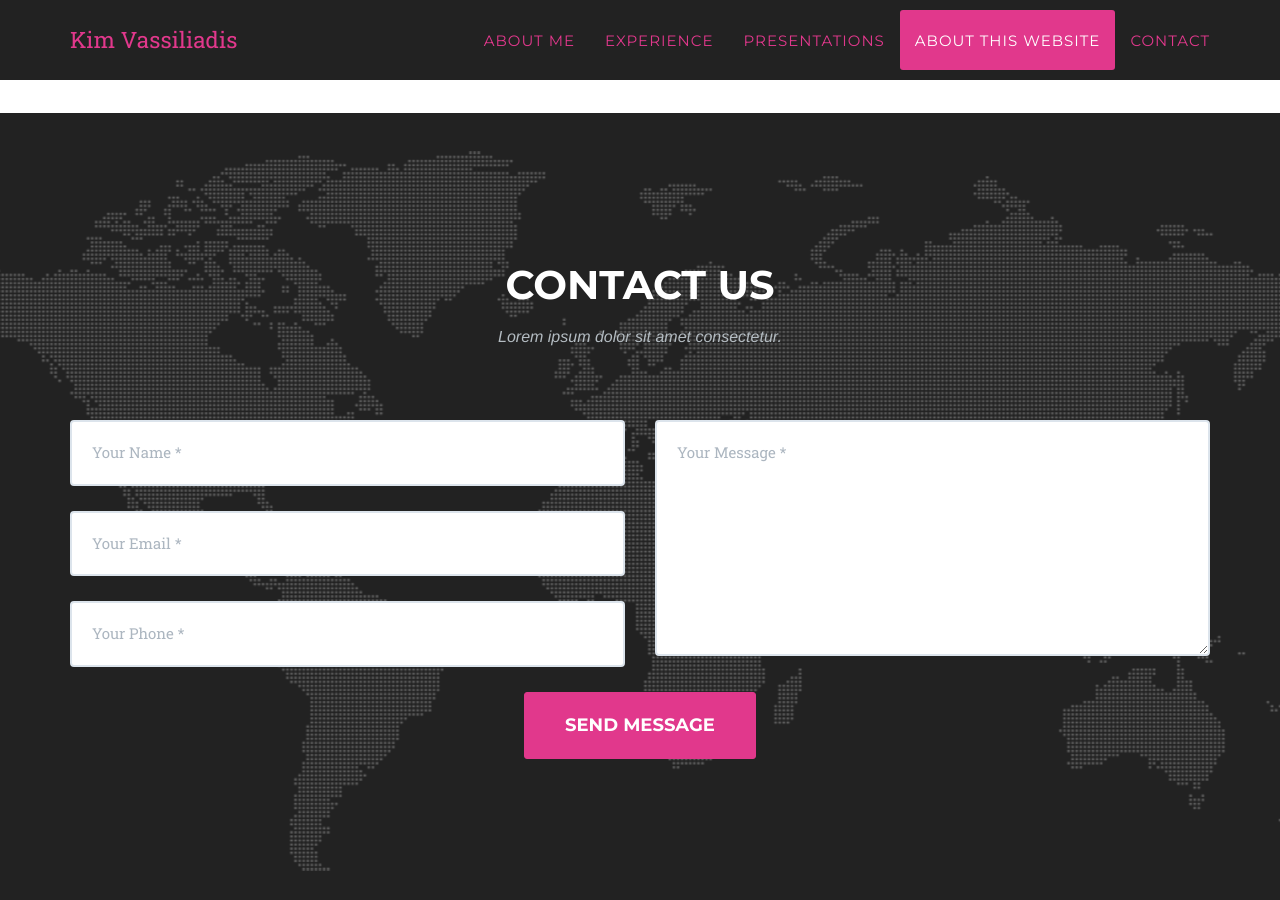
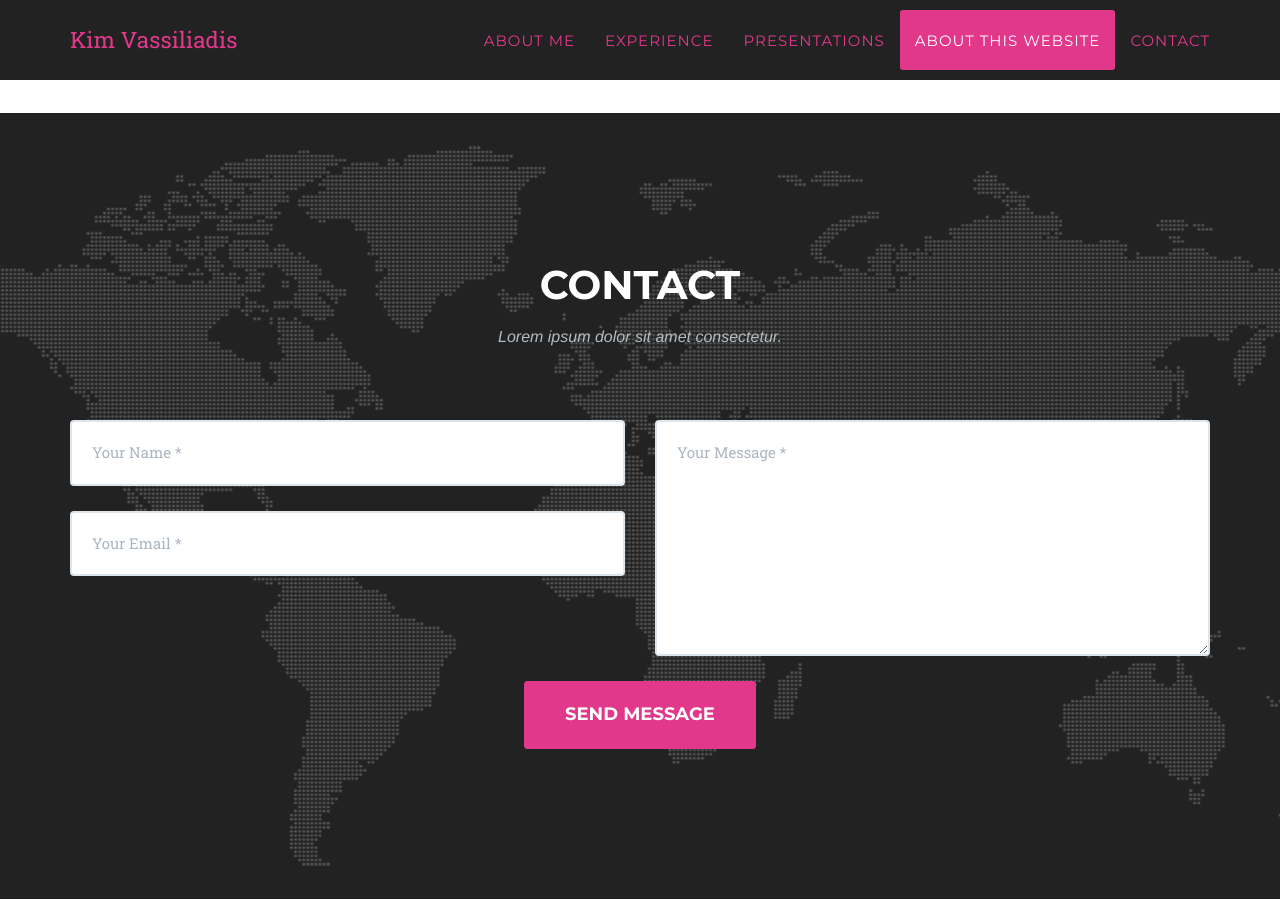
Before and after one commit to kimbrarian/jekyll, a Jekyll site: the page built from index.html, in a window 1280 px wide and 900 px high, scrolled down 8128 px. Built offline with Jekyll 4.4.1, drawn with Linux system fonts in a browser that asks for light colours; some web fonts are replaced.

Commit message:
Update contact.html

```diff
--- a/_includes/contact.html
+++ b/_includes/contact.html
@@ -2,7 +2,7 @@
         <div class="container">
             <div class="row">
                 <div class="col-lg-12 text-center">
-                    <h2 class="section-heading">Contact Us</h2>
+                    <h2 class="section-heading">Contact</h2>
                     <h3 class="section-subheading text-muted">Lorem ipsum dolor sit amet consectetur.</h3>
                 </div>
             </div>
@@ -19,10 +19,10 @@
                                     <input type="email" class="form-control" placeholder="Your Email *" id="email" required data-validation-required-message="Please enter your email address.">
                                     <p class="help-block text-danger"></p>
                                 </div>
-                                <div class="control-group form-group">
+                                <!--<div class="control-group form-group">
                                     <input type="tel" class="form-control" placeholder="Your Phone *" id="phone" required data-validation-required-message="Please enter your phone number.">
                                     <p class="help-block text-danger"></p>
-                                </div>
+                                </div>-->
                             </div>
                             <div class="col-md-6">
                                 <div class="control-group form-group">
```
